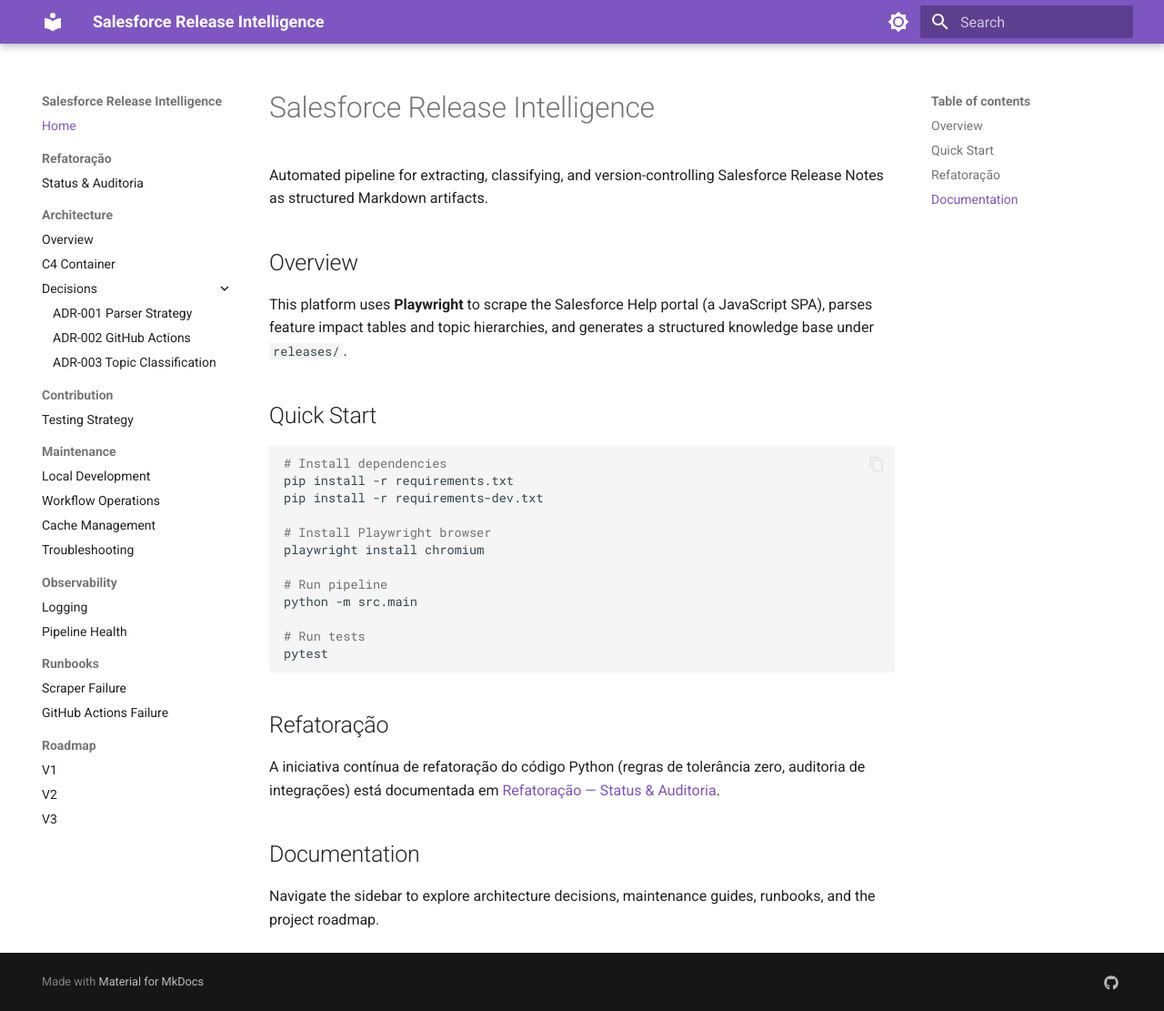
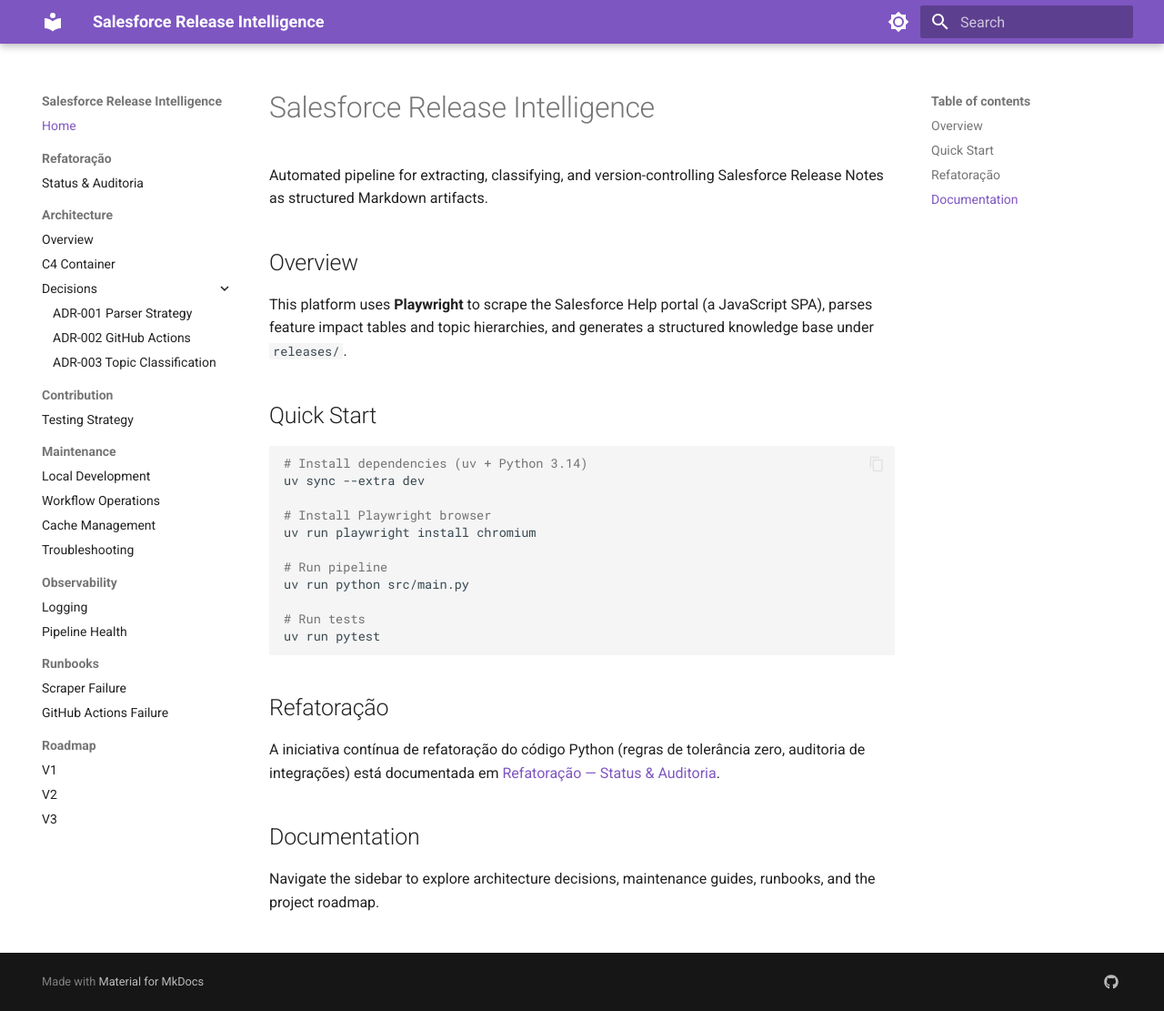
Before and after one commit to Fatal1tyBarucco/Salesforce-WebDev, an MkDocs documentation site: the page built from docs/index.md, in a window 1280 px wide and 1111 px high. Shown: the whole window at 91% size. Built offline with MkDocs 1.6.1 and Material for MkDocs 9.7.7, drawn with Linux system fonts in a browser that asks for light colours.

Commit message:
docs: fix Quick Start to use uv instead of pip/requirements.txt

````diff
--- a/docs/index.md
+++ b/docs/index.md
@@ -9,18 +9,17 @@
 ## Quick Start
 
 ```bash
-# Install dependencies
-pip install -r requirements.txt
-pip install -r requirements-dev.txt
+# Install dependencies (uv + Python 3.14)
+uv sync --extra dev
 
 # Install Playwright browser
-playwright install chromium
+uv run playwright install chromium
 
 # Run pipeline
-python -m src.main
+uv run python src/main.py
 
 # Run tests
-pytest
+uv run pytest
 ```
 
 ## Refatoração
````
